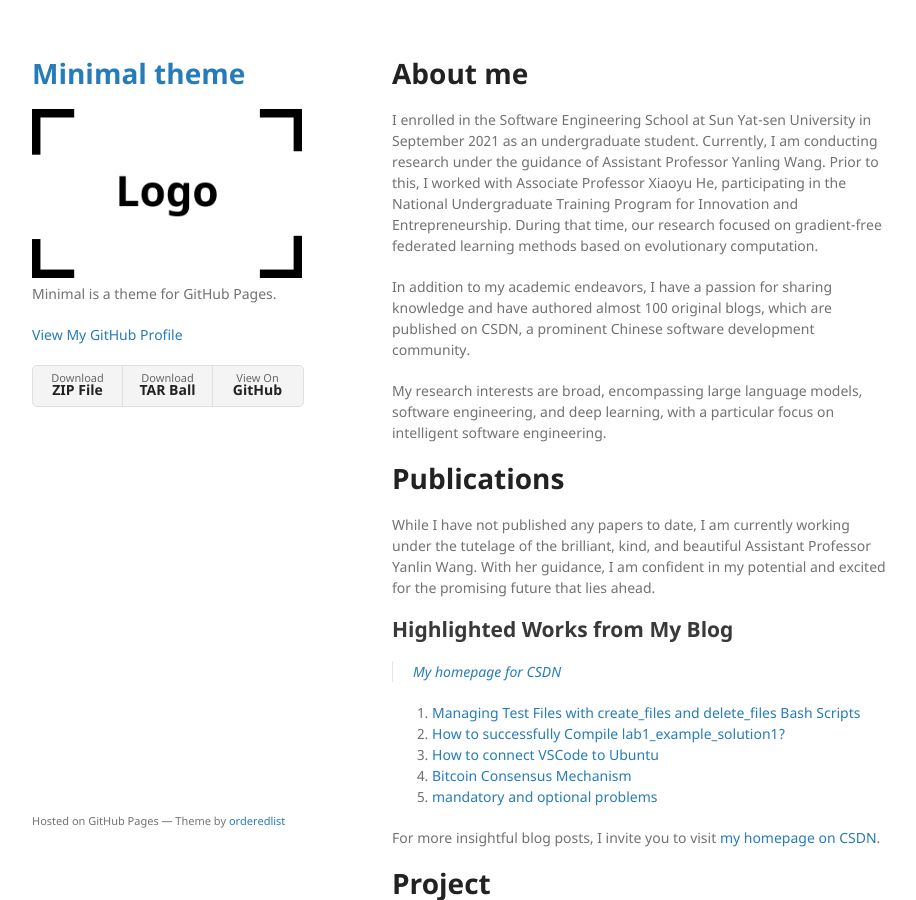
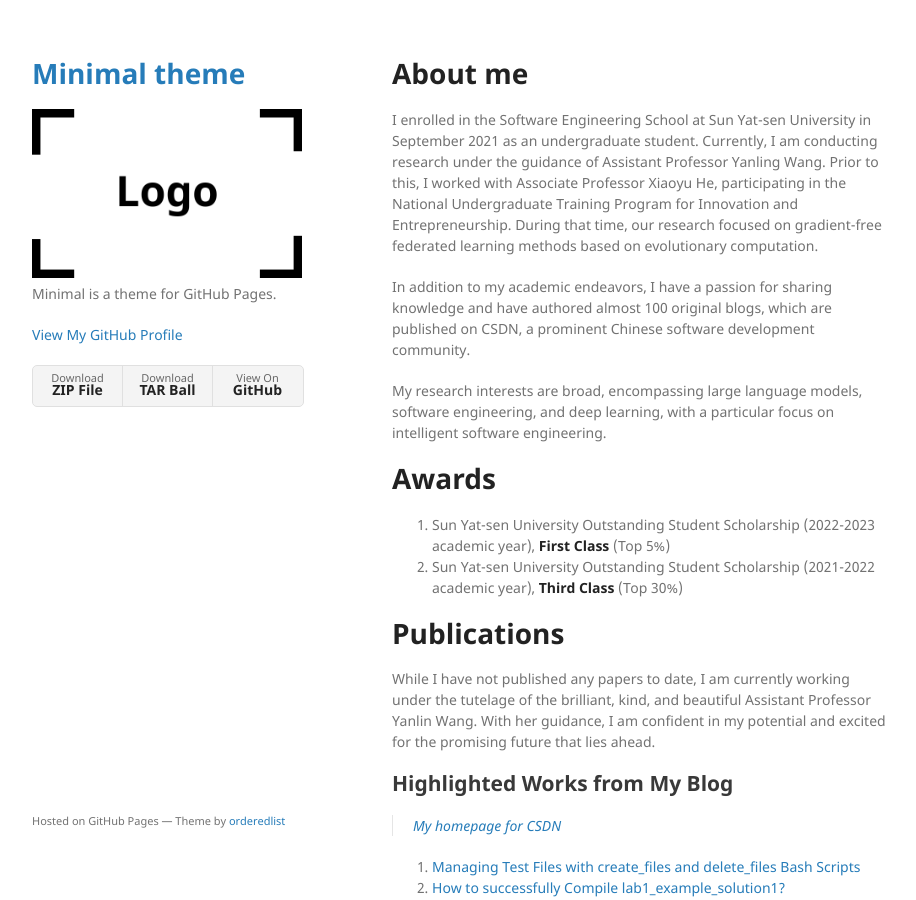
Before and after one commit to MikingG/MikingG.github.io, a Jekyll site: the page built from index.md, in a window 1280 px wide and 900 px high. Shown: the whole window, without its empty margins (178-1094 px from the left). Built offline with Jekyll 4.4.1, drawn with Linux system fonts in a browser that asks for light colours; our own code applies the rules of GitHub Pages for plain Markdown files.

Commit message:
add Awards section

```diff
--- a/index.md
+++ b/index.md
@@ -8,6 +8,13 @@ I enrolled in the Software Engineering School at Sun Yat-sen University in Septe
 In addition to my academic endeavors, I have a passion for sharing knowledge and have authored almost 100 original blogs, which are published on CSDN, a prominent Chinese software development community.
 
 My research interests are broad, encompassing large language models, software engineering, and deep learning, with a particular focus on intelligent software engineering.
+
+
+# Awards
+
+1. Sun Yat-sen University Outstanding Student Scholarship (2022-2023 academic year), **First Class** (Top 5%)
+2. Sun Yat-sen University Outstanding Student Scholarship (2021-2022 academic year), **Third Class** (Top 30%)
+
 
 # Publications
 
```
